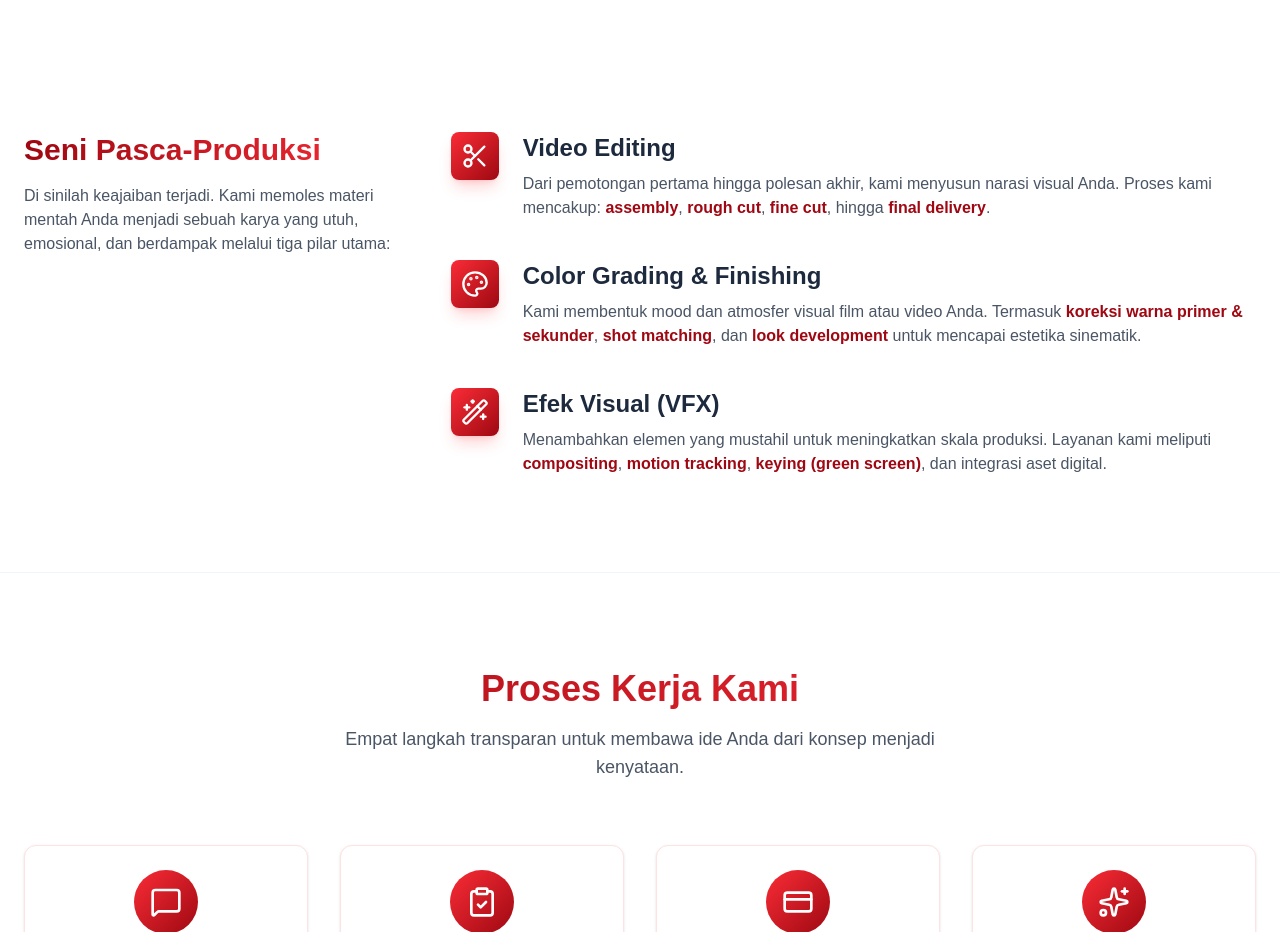
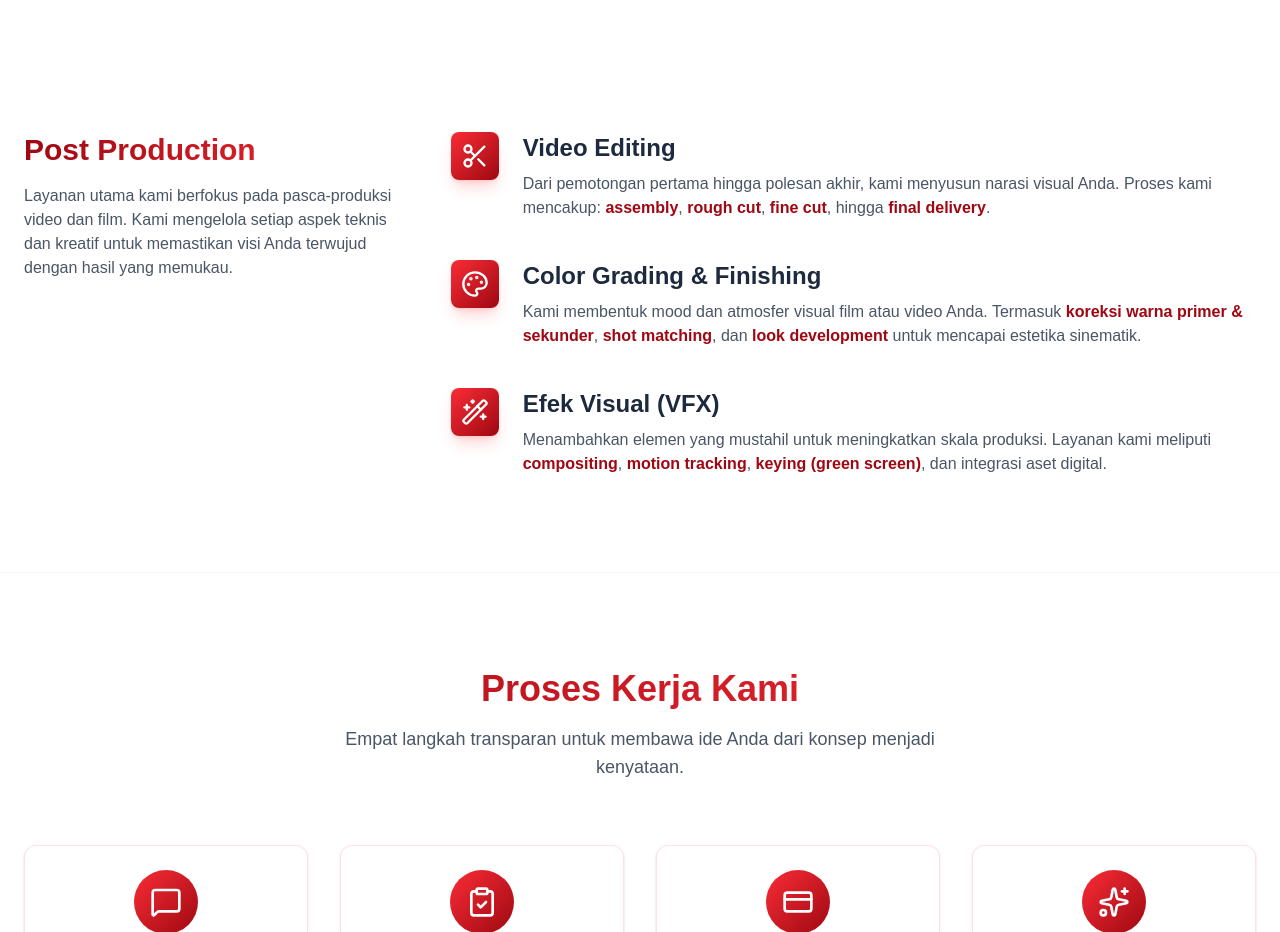
Before and after one commit to aoisaki01/pasifixc-project, a Next.js app: page / in a window 1280 px wide. Shown: the part 1140-2072 px from the top of the page. Built offline with nearby package versions, Linux system fonts and the light colour scheme; no server answers.

Commit message:
Update ServiceSection.tsx

```diff
--- a/src/app/components/ServiceSection.tsx
+++ b/src/app/components/ServiceSection.tsx
@@ -1,7 +1,7 @@
 'use client';
 
 import React from 'react';
-import { Palette, Wand2, Search, Mic, MessageSquare, ClipboardCheck, CreditCard, Sparkles } from 'lucide-react';
+import {Palette, Wand2, Search, Mic, MessageSquare, ClipboardCheck, CreditCard, Sparkles } from 'lucide-react';
 import { motion } from 'framer-motion';
 import { Scissors } from "lucide-react";
 // ...existing code...
@@ -44,10 +44,10 @@ Kami adalah studio kreatif dengan layanan produksi multimedia. Kami akan berfung
             <div className="lg:col-span-1">
               {/* Teks diubah menjadi gradien merah */}
               <h2 className="text-3xl font-bold sticky top-24 bg-gradient-to-r from-red-800 to-red-500 text-transparent bg-clip-text">
-                Seni Pasca-Produksi
+                Post Production
               </h2>
               <p className="mt-4 text-gray-600">
-                Di sinilah keajaiban terjadi. Kami memoles materi mentah Anda menjadi sebuah karya yang utuh, emosional, dan berdampak melalui tiga pilar utama:
+                Layanan utama kami berfokus pada pasca-produksi video dan film. Kami mengelola setiap aspek teknis dan kreatif untuk memastikan visi Anda terwujud dengan hasil yang memukau.
               </p>
             </div>
 
```
